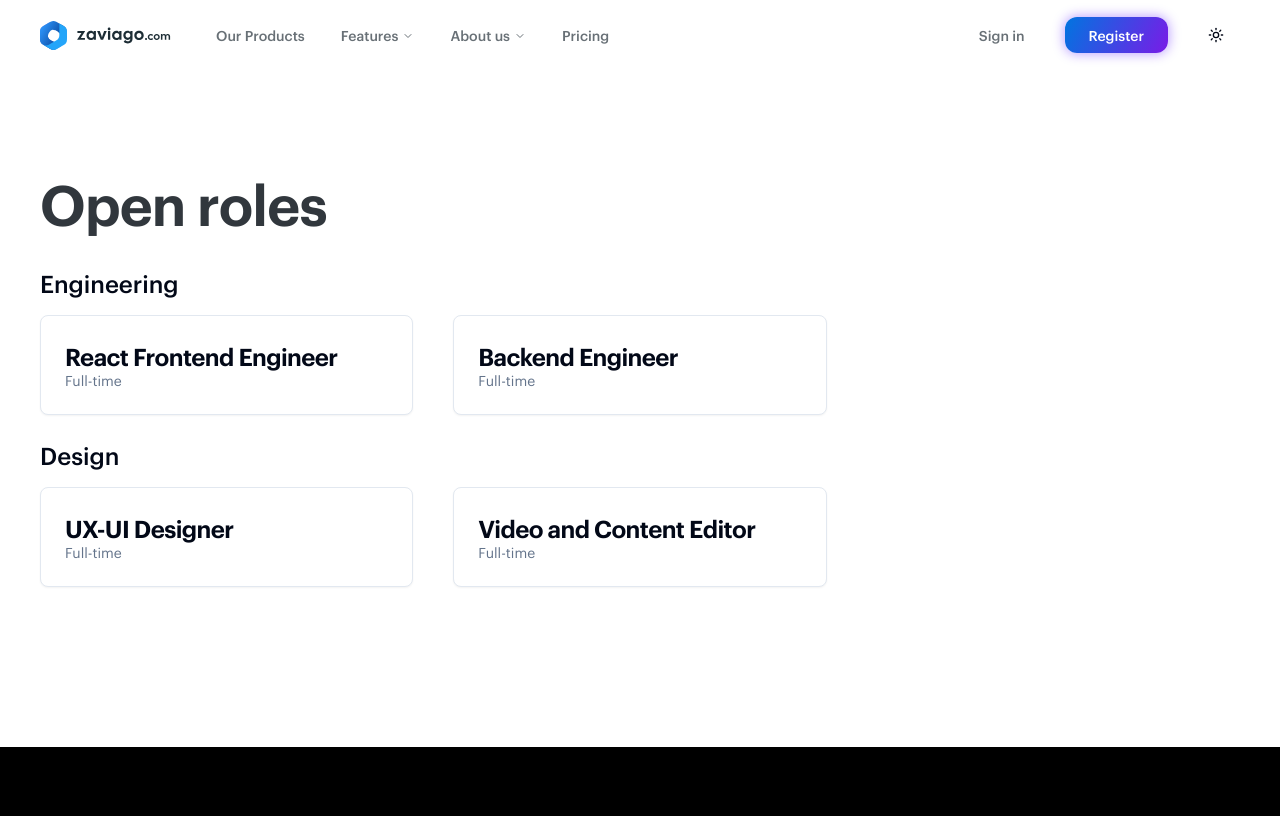
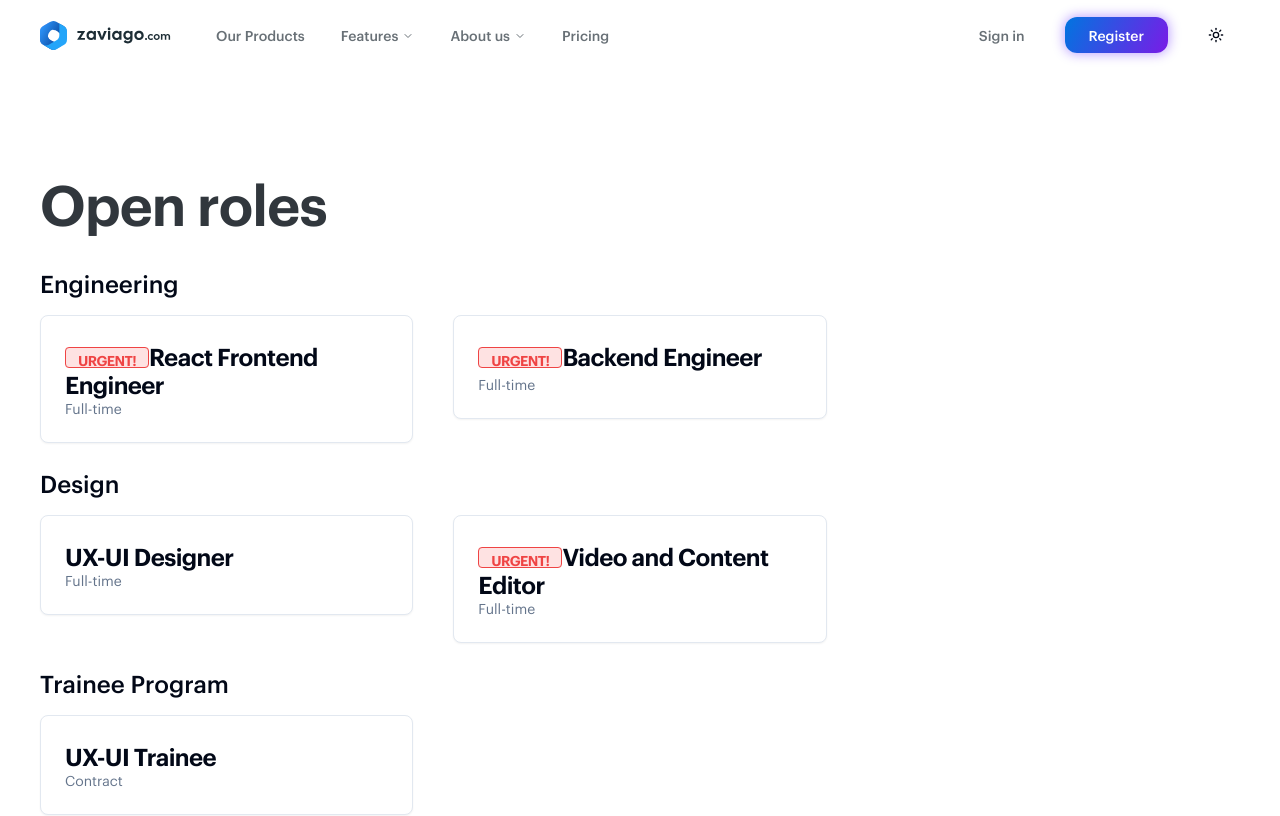
Before and after one commit to zaviagodev/zaviago-new-site, a Next.js app: page /jobs in a window 1280 px wide. Shown: the top 816 px of the page. Built offline with nearby package versions, Linux system fonts and the light colour scheme.

Commit message:
feat: update job features

```diff
--- a/app/jobs/(components)/JobsList.tsx
+++ b/app/jobs/(components)/JobsList.tsx
@@ -22,7 +22,10 @@ const JobsList = ({ department } : JobsListProps) => {
           <Link href={`jobs/${data.id}`} key={data.title}>
           <Card>
             <CardHeader>
-              <CardTitle>{data.title}</CardTitle>
+              <CardTitle>
+                {data.isUrgent ? <span className="text-red-500 font-semibold border border-red-500 bg-red-100 text-sm rounded-sm px-3 py-1 w-fit">URGENT!</span> : null}
+                {data.title}
+              </CardTitle>
               <CardDescription>{data.type}</CardDescription>
             </CardHeader>
           </Card>
--- a/app/jobs/[job]/page.tsx
+++ b/app/jobs/[job]/page.tsx
@@ -4,6 +4,7 @@ import { Button } from "@/components/ui/button";
 import { jobsData, JobsDetailsProps } from "../data"
 
 const JobsDesc = ({ params } : { params: {job: string} }) => {
+  console.log(params)
   const jobsid = jobsData.find(data => data.id === params.job)
   const jobsdetails: { key: keyof JobsDetailsProps, label: string }[] = [
     { key: "about_us", label: "About Us" },
@@ -17,8 +18,8 @@ const JobsDesc = ({ params } : { params: {job: string} }) => {
   return (
     <section className="small-container py-20 flex flex-col gap-10">
       <div className="flex flex-col gap-4">
+        {jobsid?.isUrgent ? <span className="text-red-500 font-semibold border border-red-500 bg-red-100 rounded-sm px-3 py-1 w-fit">URGENT!</span> : null}
         <h1 className="sub-header font-semibold">
-          {jobsid?.isUrgent ? <span className="text-red-500 mr-2">URGENT!</span> : null}
           {jobsid?.title}
         </h1>
         <div className="flex gap-4 items-center">
--- a/app/jobs/data.tsx
+++ b/app/jobs/data.tsx
@@ -64,5 +64,13 @@ export const jobsData: JobsDataProps[] = [
     location: "Bangkok",
     isUrgent: true,
     department: "Design"
-  }
+  },
+  {
+    id:"uxui-trainee",
+    title: "UX-UI Trainee",
+    type: "Contract",
+    location: "Bangkok",
+    isUrgent: false,
+    department: "Trainee Program"
+  },
 ]
--- a/app/jobs/page.tsx
+++ b/app/jobs/page.tsx
@@ -16,6 +16,7 @@ const JobsPage = () => {
       <div className="flex flex-col gap-6">
         <JobsList department="Engineering"/>
         <JobsList department="Design"/>
+        <JobsList department="Trainee Program"/>
       </div>
     </section>
   )
```
